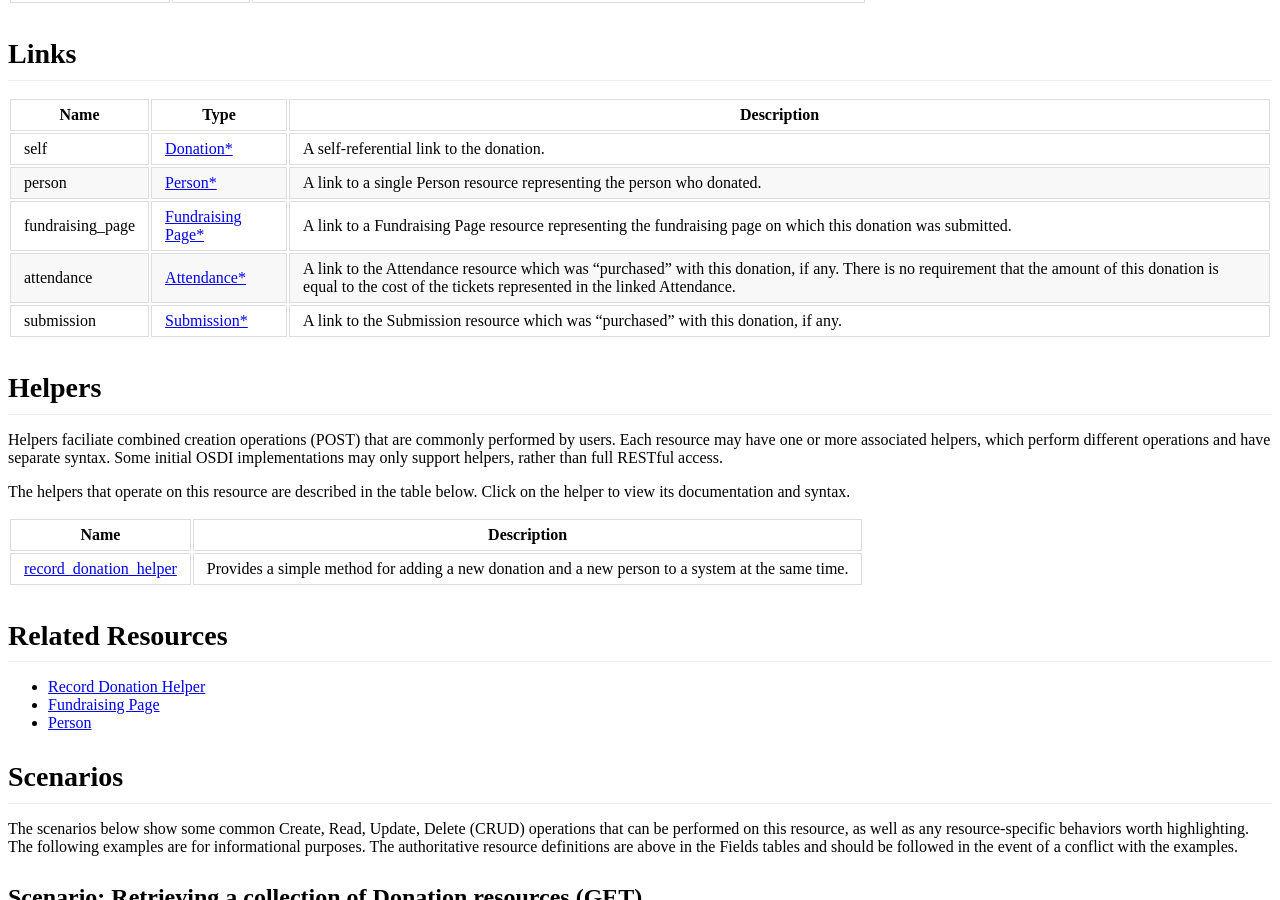
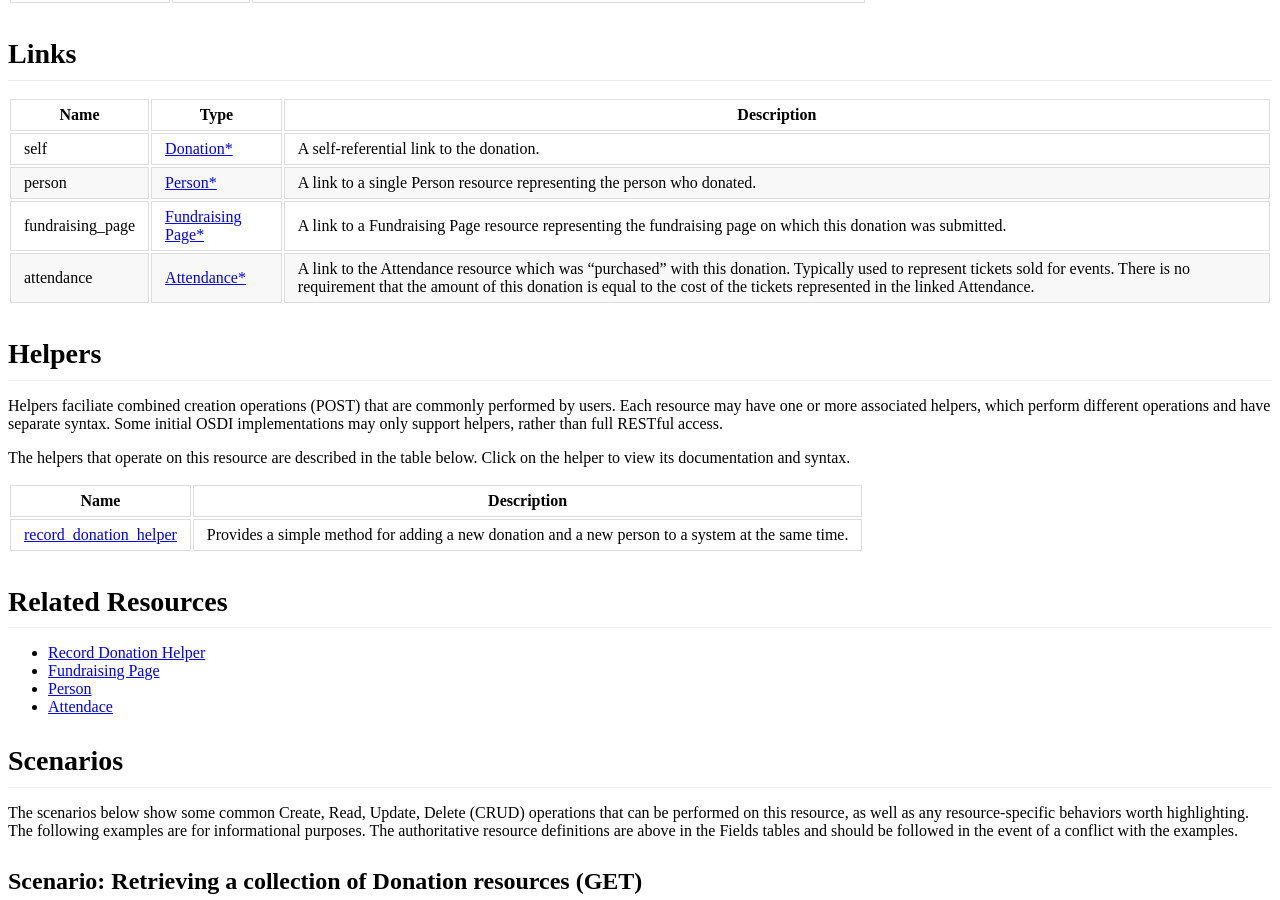
Before and after one commit to opensupporter/osdi-docs, a Jekyll site: the page built from donations.md, in a window 1280 px wide and 900 px high, scrolled down 3036 px. Built offline with Jekyll 4.4.1, drawn with Linux system fonts in a browser that asks for light colours; a style sheet for code colours, icons or effects is not loaded; some of the changed text lies outside the part shown.

Commit message:
remove submissions and update language

```diff
--- a/donations.md
+++ b/donations.md
@@ -89,8 +89,7 @@ An object representing the payment details of a donation.
 |self			|[Donation*](donations.html)	|A self-referential link to the donation.
 |person			|[Person*](people.html)		|A link to a single Person resource representing the person who donated.
 |fundraising_page			|[Fundraising Page*](fundraising_pages.html)  		|A link to a Fundraising Page resource representing the fundraising page on which this donation was submitted.
-|attendance | [Attendance*](attendances.html) | A link to the Attendance resource which was "purchased" with this donation, if any.  There is no requirement that the amount of this donation is equal to the cost of the tickets represented in the linked Attendance.
-|submission | [Submission*](submissions) | A link to the Submission resource which was "purchased" with this donation, if any.
+|attendance | [Attendance*](attendances.html) | A link to the Attendance resource which was "purchased" with this donation. Typically used to represent tickets sold for events. There is no requirement that the amount of this donation is equal to the cost of the tickets represented in the linked Attendance.
 
 ## Helpers
 
@@ -106,6 +105,7 @@ An object representing the payment details of a donation.
 * [Record Donation Helper](record_donation.html)
 * [Fundraising Page](fundraising_pages.html)
 * [Person](people.html)
+* [Attendace](attendances.html)
 
 
 
@@ -321,9 +321,6 @@ Cache-Control: max-age=0, private, must-revalidate
                     },
                     "osdi:person": {
                         "href": "https://osdi-sample-system.org/api/v1/people/adb951cb-51f9-420e-b7e6-de953195ec86"
-                    },
-                    "osdi:submission": {
-                        "href": "https://osdi-sample-system.org/api/v1/forms/c945d6fe-929e-11e3-a2e9-12313d316c29/submissions/d91b4b2e-ae0e-4cd3-9ed7-d0ec501b0bc3"
                     }
                 },
             },
```
